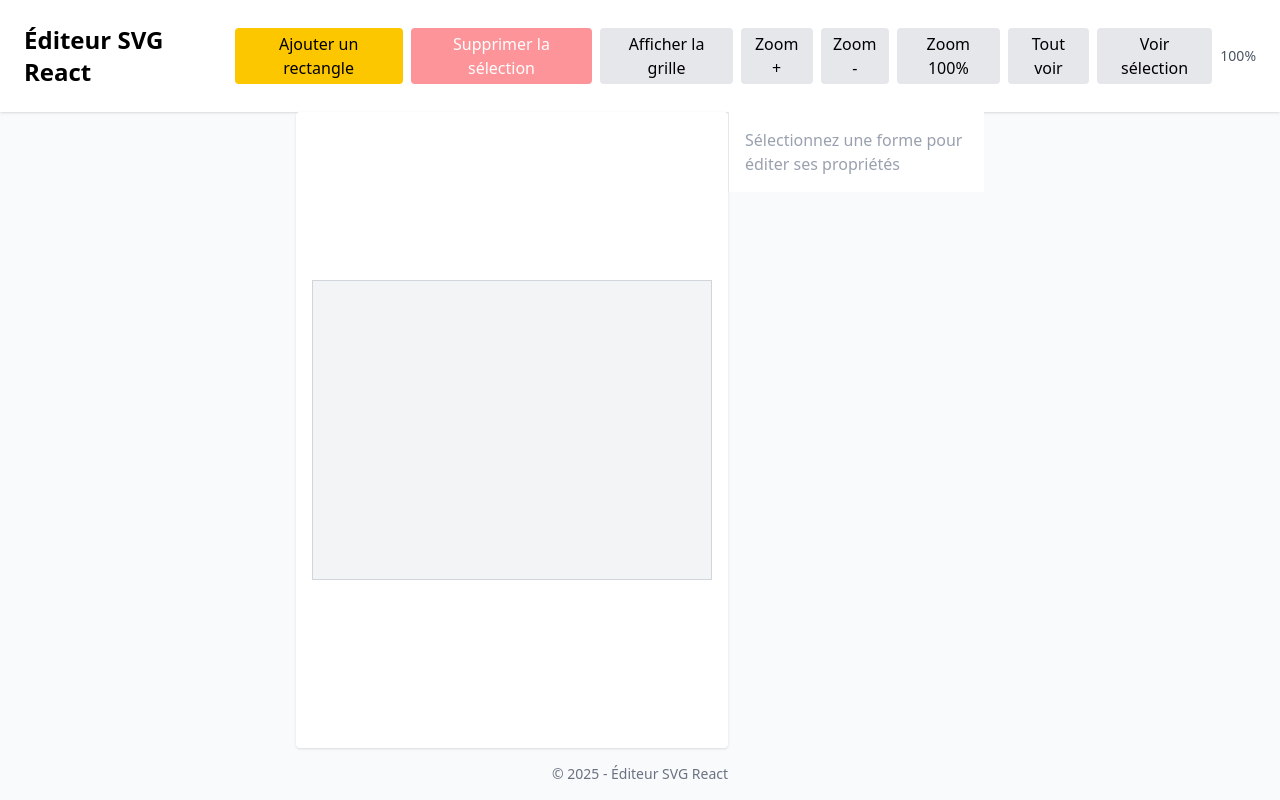
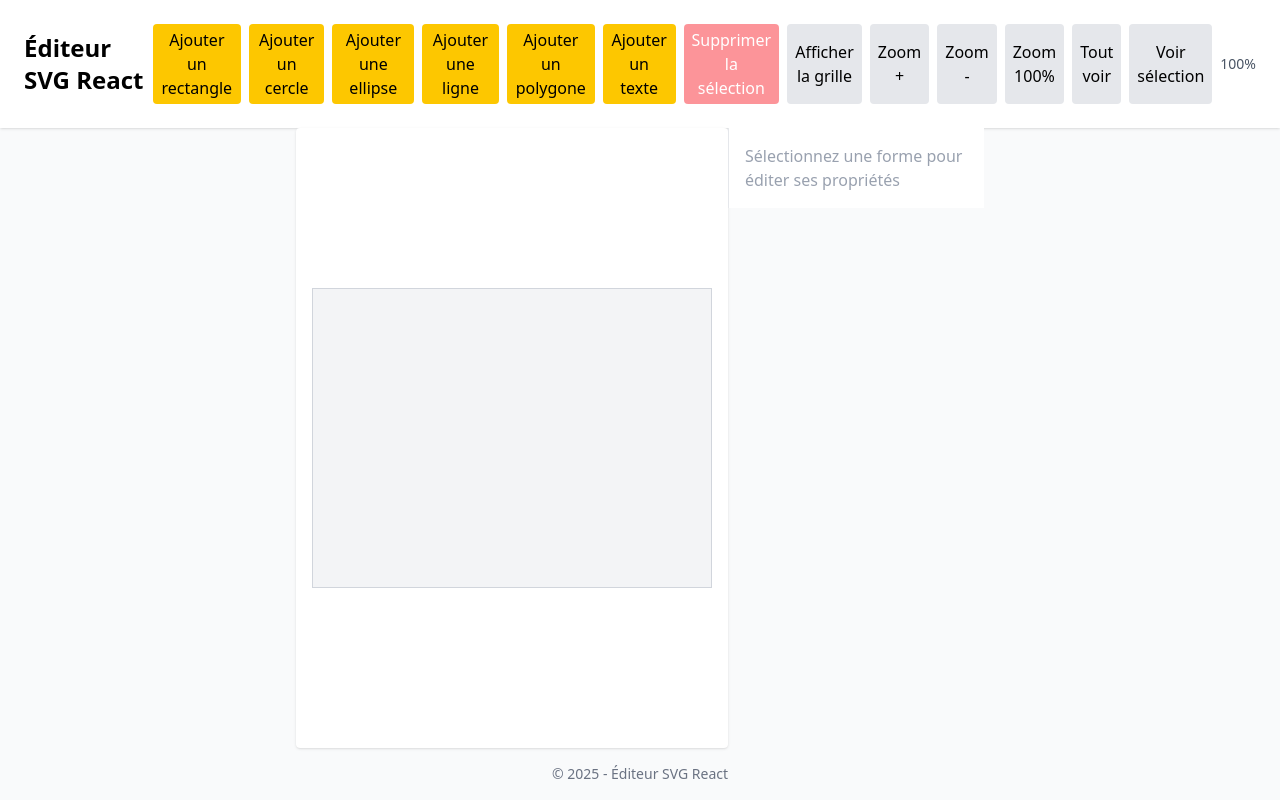
Before and after one commit to jlg-formation/mon-editeur-svg, a React (Vite) app: page / in a window 1280 px wide. Built offline with nearby package versions, Linux system fonts and the light colour scheme.

Commit message:
feat(shapes): add buttons for multiple shapes
Co-authored-by: OpenAI Codex for JLG <codex@openai.com>

```diff
--- a/src/features/svg/SvgCanvas.tsx
+++ b/src/features/svg/SvgCanvas.tsx
@@ -1,5 +1,12 @@
 import { useSvgStore } from './store'
-import type { SvgRect } from './types'
+import type {
+  SvgRect,
+  SvgCircle,
+  SvgEllipse,
+  SvgLine,
+  SvgPolygon,
+  SvgText,
+} from './types'
 import { useRef, useState } from 'react'
 import { applyZoom } from './utils'
 
@@ -66,15 +73,26 @@ export default function SvgCanvas() {
         {showGrid && (
           <>
             <defs>
-              <pattern id="grid" width="20" height="20" patternUnits="userSpaceOnUse">
-                <path d="M 20 0 L 0 0 0 20" fill="none" stroke="#d1d5db" strokeWidth="0.5" />
+              <pattern
+                id="grid"
+                width="20"
+                height="20"
+                patternUnits="userSpaceOnUse"
+              >
+                <path
+                  d="M 20 0 L 0 0 0 20"
+                  fill="none"
+                  stroke="#d1d5db"
+                  strokeWidth="0.5"
+                />
               </pattern>
             </defs>
             <rect width="100%" height="100%" fill="url(#grid)" />
           </>
         )}
         {shapes.map((shape) => {
-          if (shape.type === 'rect') {
+          switch (shape.type) {
+            case 'rect': {
               const rect = shape as SvgRect
               return (
                 <rect
@@ -91,7 +109,89 @@ export default function SvgCanvas() {
                 />
               )
             }
+            case 'circle': {
+              const c = shape as SvgCircle
+              return (
+                <circle
+                  key={c.id}
+                  cx={c.x}
+                  cy={c.y}
+                  r={c.radius}
+                  fill={c.fill}
+                  stroke={c.id === selectedId ? '#2563eb' : '#444'}
+                  strokeWidth={c.id === selectedId ? 3 : 1}
+                  onClick={() => selectShape(c.id)}
+                  style={{ cursor: 'pointer' }}
+                />
+              )
+            }
+            case 'ellipse': {
+              const el = shape as SvgEllipse
+              return (
+                <ellipse
+                  key={el.id}
+                  cx={el.x}
+                  cy={el.y}
+                  rx={el.rx}
+                  ry={el.ry}
+                  fill={el.fill}
+                  stroke={el.id === selectedId ? '#2563eb' : '#444'}
+                  strokeWidth={el.id === selectedId ? 3 : 1}
+                  onClick={() => selectShape(el.id)}
+                  style={{ cursor: 'pointer' }}
+                />
+              )
+            }
+            case 'line': {
+              const ln = shape as SvgLine
+              return (
+                <line
+                  key={ln.id}
+                  x1={ln.x}
+                  y1={ln.y}
+                  x2={ln.x2}
+                  y2={ln.y2}
+                  stroke={ln.fill}
+                  strokeWidth={ln.id === selectedId ? 3 : 1}
+                  onClick={() => selectShape(ln.id)}
+                  style={{ cursor: 'pointer' }}
+                />
+              )
+            }
+            case 'polygon': {
+              const poly = shape as SvgPolygon
+              const points = poly.points.map((p) => `${p.x},${p.y}`).join(' ')
+              return (
+                <polygon
+                  key={poly.id}
+                  points={points}
+                  fill={poly.fill}
+                  stroke={poly.id === selectedId ? '#2563eb' : '#444'}
+                  strokeWidth={poly.id === selectedId ? 3 : 1}
+                  onClick={() => selectShape(poly.id)}
+                  style={{ cursor: 'pointer' }}
+                />
+              )
+            }
+            case 'text': {
+              const t = shape as SvgText
+              return (
+                <text
+                  key={t.id}
+                  x={t.x}
+                  y={t.y}
+                  fill={t.fill}
+                  fontSize="16"
+                  onClick={() => selectShape(t.id)}
+                  style={{ cursor: 'pointer' }}
+                >
+                  {t.text}
+                </text>
+              )
+            }
+            default:
               return null
+          }
         })}
       </g>
     </svg>
--- a/src/features/svg/Toolbar.tsx
+++ b/src/features/svg/Toolbar.tsx
@@ -1,8 +1,18 @@
 import { useSvgStore } from './store'
-import { applyZoom, computeFitView, getShapeBounds, getShapesBounds } from './utils'
+import {
+  applyZoom,
+  computeFitView,
+  getShapeBounds,
+  getShapesBounds,
+} from './utils'
 
 export default function Toolbar() {
   const addRect = useSvgStore((s) => s.addRect)
+  const addCircle = useSvgStore((s) => s.addCircle)
+  const addEllipse = useSvgStore((s) => s.addEllipse)
+  const addLine = useSvgStore((s) => s.addLine)
+  const addPolygon = useSvgStore((s) => s.addPolygon)
+  const addText = useSvgStore((s) => s.addText)
   const removeSelected = useSvgStore((s) => s.removeSelected)
   const selectedId = useSvgStore((s) => s.selectedId)
   const toggleGrid = useSvgStore((s) => s.toggleGrid)
@@ -22,6 +32,36 @@ export default function Toolbar() {
         onClick={addRect}
       >
         Ajouter un rectangle
+      </button>
+      <button
+        className="rounded bg-yellow-400 px-2 py-1 hover:bg-yellow-500"
+        onClick={addCircle}
+      >
+        Ajouter un cercle
+      </button>
+      <button
+        className="rounded bg-yellow-400 px-2 py-1 hover:bg-yellow-500"
+        onClick={addEllipse}
+      >
+        Ajouter une ellipse
+      </button>
+      <button
+        className="rounded bg-yellow-400 px-2 py-1 hover:bg-yellow-500"
+        onClick={addLine}
+      >
+        Ajouter une ligne
+      </button>
+      <button
+        className="rounded bg-yellow-400 px-2 py-1 hover:bg-yellow-500"
+        onClick={addPolygon}
+      >
+        Ajouter un polygone
+      </button>
+      <button
+        className="rounded bg-yellow-400 px-2 py-1 hover:bg-yellow-500"
+        onClick={addText}
+      >
+        Ajouter un texte
       </button>
       <button
         className="rounded bg-red-500 px-2 py-1 text-white hover:bg-red-600 disabled:opacity-50"
--- a/src/features/svg/store.ts
+++ b/src/features/svg/store.ts
@@ -1,5 +1,14 @@
 import { create } from 'zustand'
-import type { SvgDocument, SvgShape, SvgRect } from './types'
+import type {
+  SvgDocument,
+  SvgShape,
+  SvgRect,
+  SvgCircle,
+  SvgEllipse,
+  SvgLine,
+  SvgPolygon,
+  SvgText,
+} from './types'
 
 interface SvgUiState {
   showGrid: boolean
@@ -9,6 +18,11 @@ interface SvgUiState {
 
 type SvgActions = {
   addRect: () => void
+  addCircle: () => void
+  addEllipse: () => void
+  addLine: () => void
+  addPolygon: () => void
+  addText: () => void
   selectShape: (id: string | null) => void
   removeSelected: () => void
   updateShape: (id: string, patch: Partial<SvgShape>) => void // Ajout
@@ -22,7 +36,8 @@ const initialDoc: SvgDocument = {
   selectedId: null,
 }
 
-export const useSvgStore = create<SvgDocument & SvgUiState & SvgActions>((set, get) => ({
+export const useSvgStore = create<SvgDocument & SvgUiState & SvgActions>(
+  (set, get) => ({
     ...initialDoc,
     showGrid: false,
     zoom: 1,
@@ -42,6 +57,84 @@ export const useSvgStore = create<SvgDocument & SvgUiState & SvgActions>((set, g
         selectedId: newRect.id,
       }))
     },
+    addCircle: () => {
+      const newCircle: SvgCircle = {
+        id: crypto.randomUUID(),
+        type: 'circle',
+        x: 150 + Math.random() * 100,
+        y: 100 + Math.random() * 100,
+        radius: 40,
+        fill: '#f87171',
+      }
+      set((state) => ({
+        shapes: [...state.shapes, newCircle],
+        selectedId: newCircle.id,
+      }))
+    },
+    addEllipse: () => {
+      const newEllipse: SvgEllipse = {
+        id: crypto.randomUUID(),
+        type: 'ellipse',
+        x: 160 + Math.random() * 100,
+        y: 90 + Math.random() * 100,
+        rx: 50,
+        ry: 30,
+        fill: '#34d399',
+      }
+      set((state) => ({
+        shapes: [...state.shapes, newEllipse],
+        selectedId: newEllipse.id,
+      }))
+    },
+    addLine: () => {
+      const newLine: SvgLine = {
+        id: crypto.randomUUID(),
+        type: 'line',
+        x: 120 + Math.random() * 100,
+        y: 120 + Math.random() * 100,
+        x2: 220 + Math.random() * 100,
+        y2: 170 + Math.random() * 100,
+        fill: '#000000',
+      }
+      set((state) => ({
+        shapes: [...state.shapes, newLine],
+        selectedId: newLine.id,
+      }))
+    },
+    addPolygon: () => {
+      const baseX = 150 + Math.random() * 100
+      const baseY = 120 + Math.random() * 100
+      const newPolygon: SvgPolygon = {
+        id: crypto.randomUUID(),
+        type: 'polygon',
+        x: baseX,
+        y: baseY,
+        points: [
+          { x: baseX, y: baseY - 40 },
+          { x: baseX - 40, y: baseY + 40 },
+          { x: baseX + 40, y: baseY + 40 },
+        ],
+        fill: '#a78bfa',
+      }
+      set((state) => ({
+        shapes: [...state.shapes, newPolygon],
+        selectedId: newPolygon.id,
+      }))
+    },
+    addText: () => {
+      const newText: SvgText = {
+        id: crypto.randomUUID(),
+        type: 'text',
+        x: 140 + Math.random() * 100,
+        y: 140 + Math.random() * 100,
+        text: 'Texte',
+        fill: '#1d4ed8',
+      }
+      set((state) => ({
+        shapes: [...state.shapes, newText],
+        selectedId: newText.id,
+      }))
+    },
     selectShape: (id) => set({ selectedId: id }),
     removeSelected: () => {
       const { selectedId, shapes } = get()
@@ -59,4 +152,5 @@ export const useSvgStore = create<SvgDocument & SvgUiState & SvgActions>((set, g
     toggleGrid: () => set((state) => ({ showGrid: !state.showGrid })),
     setZoom: (zoom) => set({ zoom }),
     setPan: (pan) => set({ pan }),
-}))
+  }),
+)
```
Also changed, not shown: 1 other file (tests, documents, lock files or other folders). Lines whose indentation alone changed are shown as unchanged.
